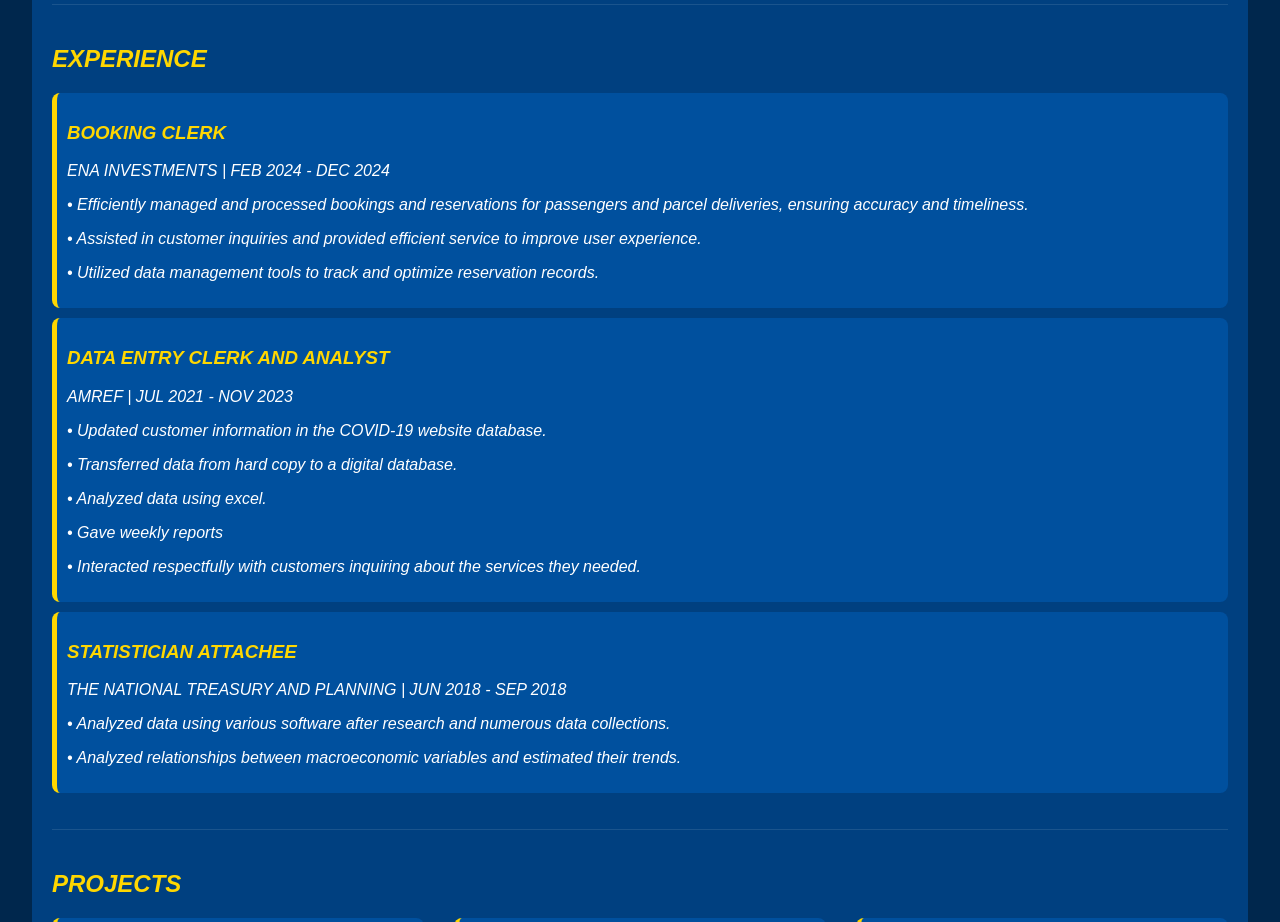
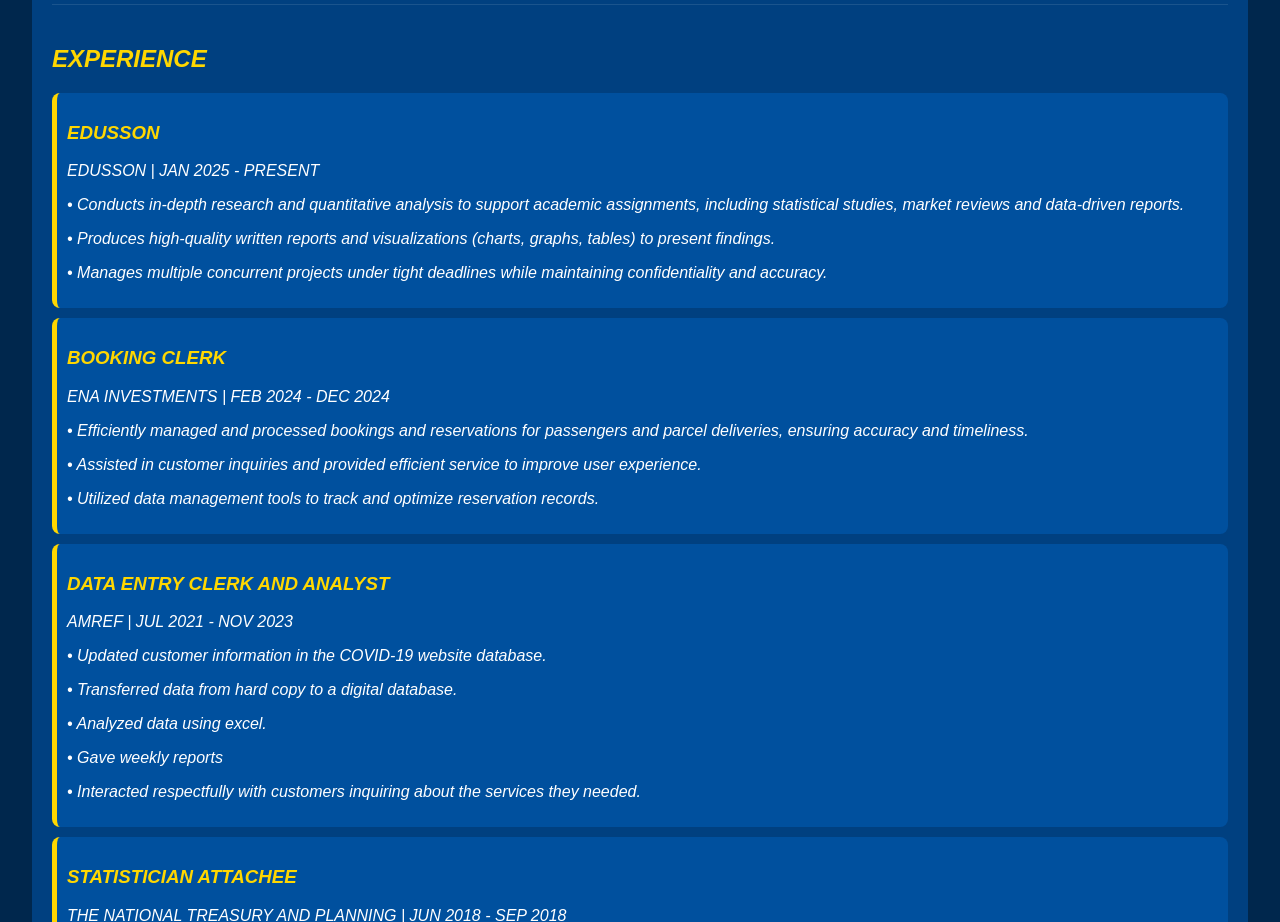
Before and after one commit to Dorisombongi/My-portifolio, a plain HTML site: page index.html in a window 1280 px wide. Shown: the part 1020-1942 px from the top of the page. Drawn offline with Linux system fonts and the light colour scheme.

Commit message:
Update index.html

```diff
--- a/index.html
+++ b/index.html
@@ -461,6 +461,13 @@
             <h2>EXPERIENCE</h2>
             <ul>
                 <li>
+                    <h3>EDUSSON</h3>
+                    <p>EDUSSON | JAN 2025 - PRESENT</p>
+                    <p>• Conducts in-depth research and quantitative analysis to support academic assignments, including statistical studies, market reviews and data-driven reports.</p>
+                    <p>• Produces high-quality written reports and visualizations (charts, graphs, tables) to present findings. </p>
+                    <p>• Manages multiple concurrent projects under tight deadlines while maintaining confidentiality and accuracy.</p>
+                </li>
+                <li>
                     <h3>BOOKING CLERK</h3>
                     <p>ENA INVESTMENTS | FEB 2024 - DEC 2024</p>
                     <p>• Efficiently managed and processed bookings and reservations for passengers and parcel deliveries, ensuring accuracy and timeliness.</p>
```
